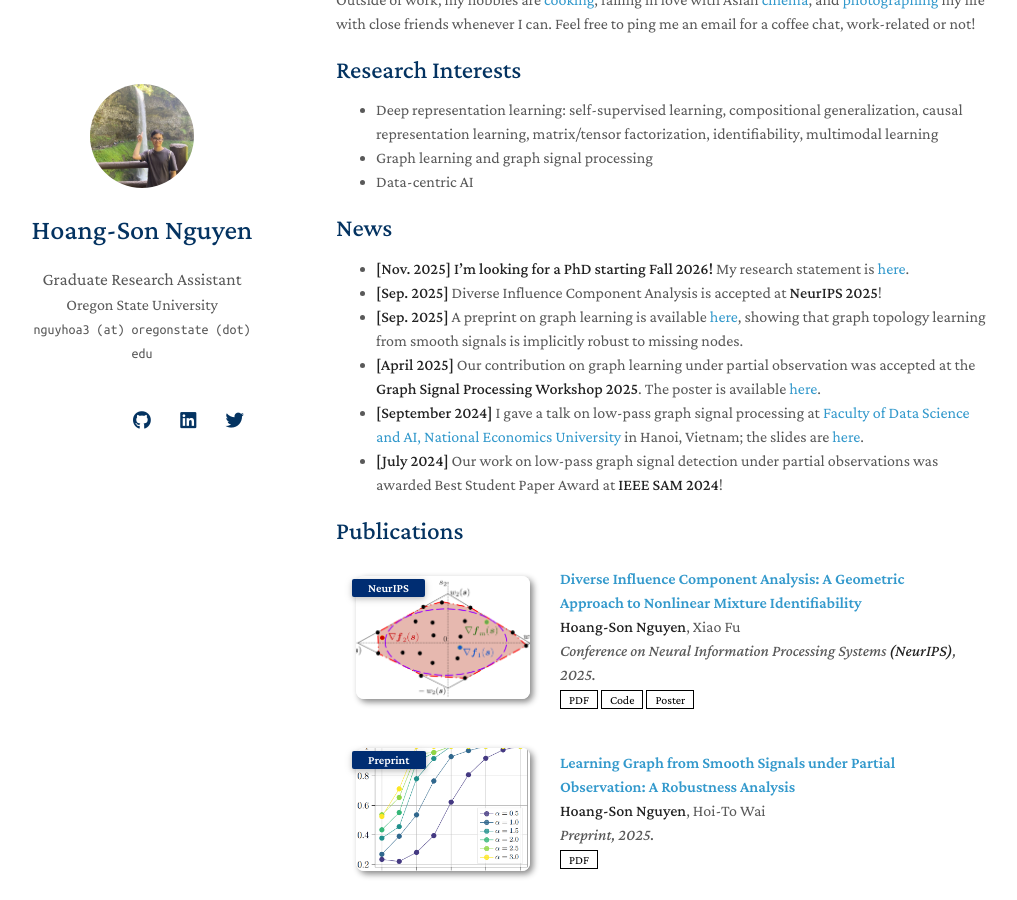
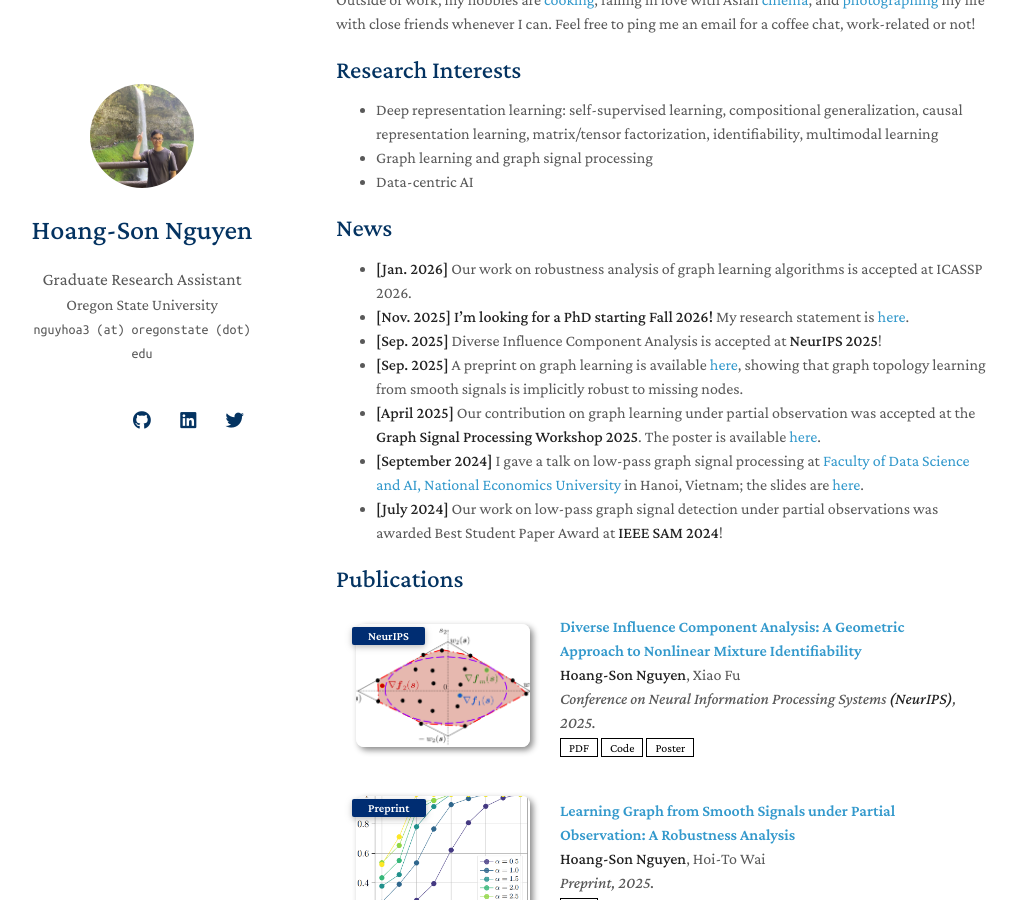
Before and after one commit to hsnguyen24/hsnguyen24.github.io, a Jekyll site: the page built from index.md, in a window 1280 px wide and 900 px high, scrolled down 377 px. Shown: the whole window, without its empty margins (134-1151 px from the left). Built offline with Jekyll 4.4.1, drawn with Linux system fonts in a browser that asks for light colours; nearby versions of some CDN libraries; a style sheet for code colours, icons or effects is not loaded; our own code applies the rules of GitHub Pages for plain Markdown files.

Commit message:
Update index.md

```diff
--- a/index.md
+++ b/index.md
@@ -16,6 +16,7 @@ Outside of work, my hobbies are [cooking](https://cookpad.com/vn/nguoi-su-dung/1
 - Data-centric AI
 
 ## News
+- **[Jan. 2026]** Our work on robustness analysis of graph learning algorithms is accepted at ICASSP 2026.
 - **[Nov. 2025]** **I'm looking for a PhD starting Fall 2026!** My research statement is [here](./assets/files/phd_sop.pdf).
 - **[Sep. 2025]** Diverse Influence Component Analysis is accepted at **NeurIPS 2025**!
 - **[Sep. 2025]** A preprint on graph learning is available [here](https://arxiv.org/abs/2509.14887), showing that graph topology learning from smooth signals is implicitly robust to missing nodes.
```
